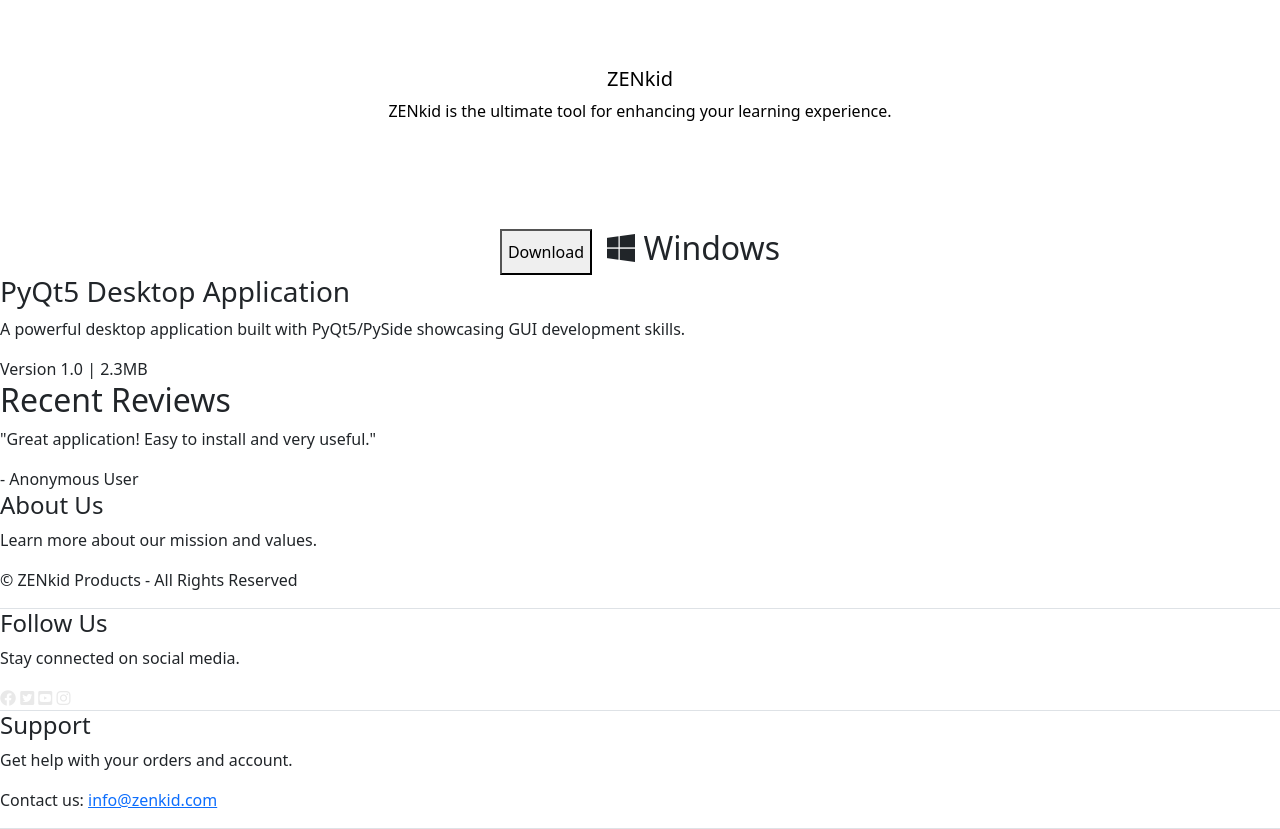
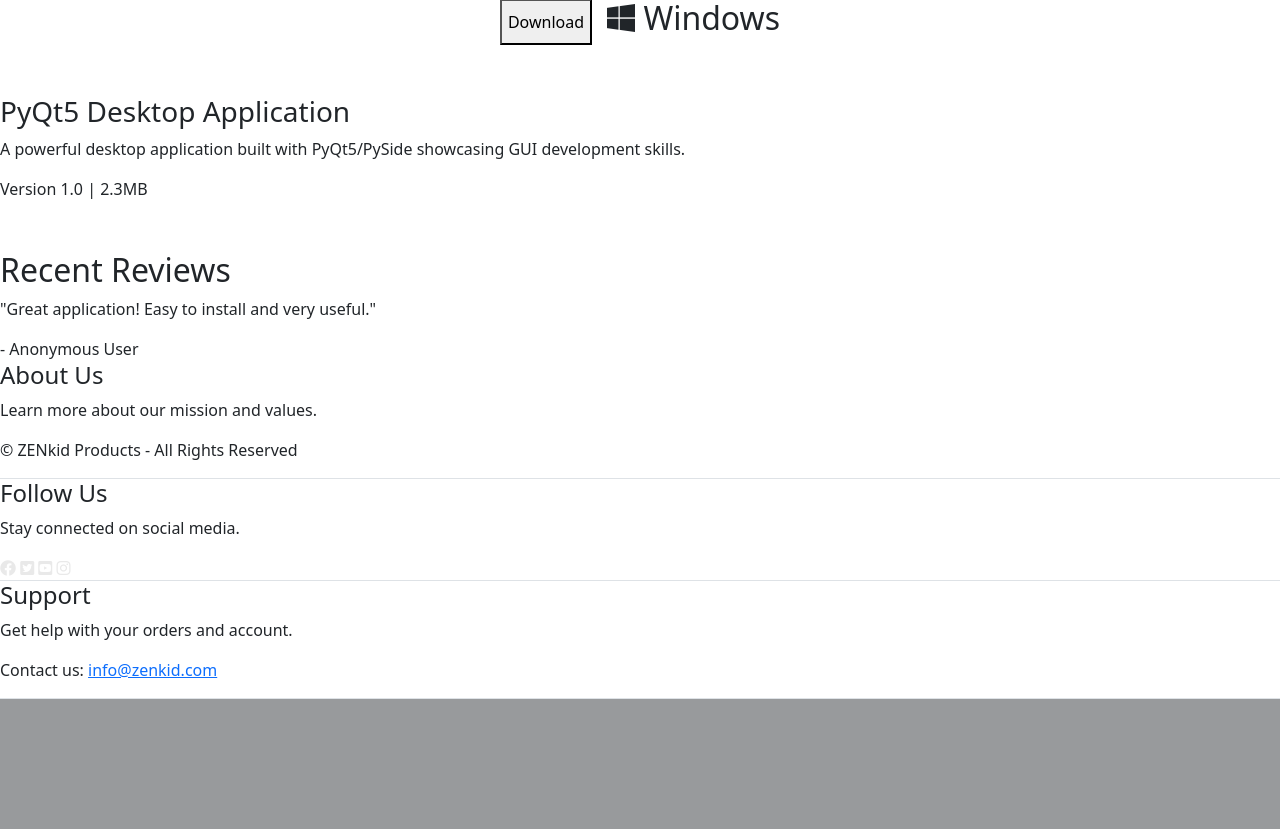
Before and after one commit to DylanAustin-TheDreamer/Full-Stack-Milestone, a Django app: page / in a window 1280 px wide. Shown: the part 1033-1862 px from the top of the page. After the commit the page ends 1732 px from the top, so only its background shows below. Run offline with Django 4.2, Linux system fonts and the light colour scheme.

Commit message:
Changed layout in base.html and home.html so I have more control over container.

```diff
--- a/main/templates/main/home.html
+++ b/main/templates/main/home.html
@@ -5,35 +5,20 @@
 
 {% block content %}
 <!-- The Big Bootstrap Carousel -->
+ <div class="hero">
+  <div class="foot-grid">
+    <div></div>
 <section>
     <div id="carouselExampleDark" class="carousel carousel-dark slide">
   <div class="carousel-inner">
     <div class="carousel-item active" data-bs-interval="10000">
       <img src="{% static 'images/ZenKid-Main.png' %}" class="d-block w-100" alt="ZenKid Main">
-      <div style="height: 180px;"></div>
-      <div class="carousel-caption d-none d-md-block">
-        <h5>ZENkid</h5>
-        <p>ZENkid is the ultimate tool for enhancing your learning experience.</p>
-      </div>
     </div>
     <div class="carousel-item" data-bs-interval="2000">
       <img src="{% static 'images/ZenKid-Taskmanager.png' %}" class="d-block w-100" alt="ZenKid Taskmanager">
-      <div style="height: 180px;"></div>
-      <div class="carousel-caption d-none d-md-block">
-        <h5>ZENkid</h5>
-        <p>Designed with care, empathy and compassion, For all those who struggle. Whether
-            that is with neurodiversity, mental health, or just the stresses of everyday life. And particularly,
-            those with impairments.
-        </p>
-      </div>
     </div>
     <div class="carousel-item">
       <img src="{% static 'images/ZenKid-Code.png' %}" class="d-block w-100" alt="ZenKid Code">
-      <div style="height: 180px;"></div>
-      <div class="carousel-caption d-none d-md-block">
-        <h5>ZENkid</h5>
-        <p>Make an account and see for yourself...</p>
-      </div>
     </div>
   </div>
   <button class="carousel-control-prev" type="button" data-bs-target="#carouselExampleDark" data-bs-slide="prev">
@@ -46,7 +31,8 @@
   </button>
 </div>
 </section>
-<div style="height: 50px;"></div>
+</div>
+</div>
 <!-- End of bootstrap carousel -->
 
 <section>
@@ -57,6 +43,9 @@
 </div>
 </div>
 </section>
+<div style="height: 50px;"></div>
+
+<div class="container-own">
 
 <section class="featured-apps">
     <div class="app-card">
@@ -66,6 +55,8 @@
     </div>
 </section>
 
+<div style="height: 50px;"></div>
+
 <section class="reviews">
     <h2>Recent Reviews</h2>
     <div class="review-card">
@@ -73,4 +64,5 @@
         <span>- Anonymous User</span>
     </div>
 </section>
+</div>
 {% endblock %}
--- a/templates/base.html
+++ b/templates/base.html
@@ -39,11 +39,14 @@
     </header>
 
     <main>
+      {% if messages %} {% for message in messages %}
       <div class="container-own">
-        {% if messages %} {% for message in messages %}
         <div class="message">{{ message }}</div>
-        {% endfor %} {% endif %} {% block content %}{% endblock %}
       </div>
+      {% endfor %} {% endif %}
+
+      {% block content %}
+      {% endblock %}
     </main>
 
     <footer>
```
